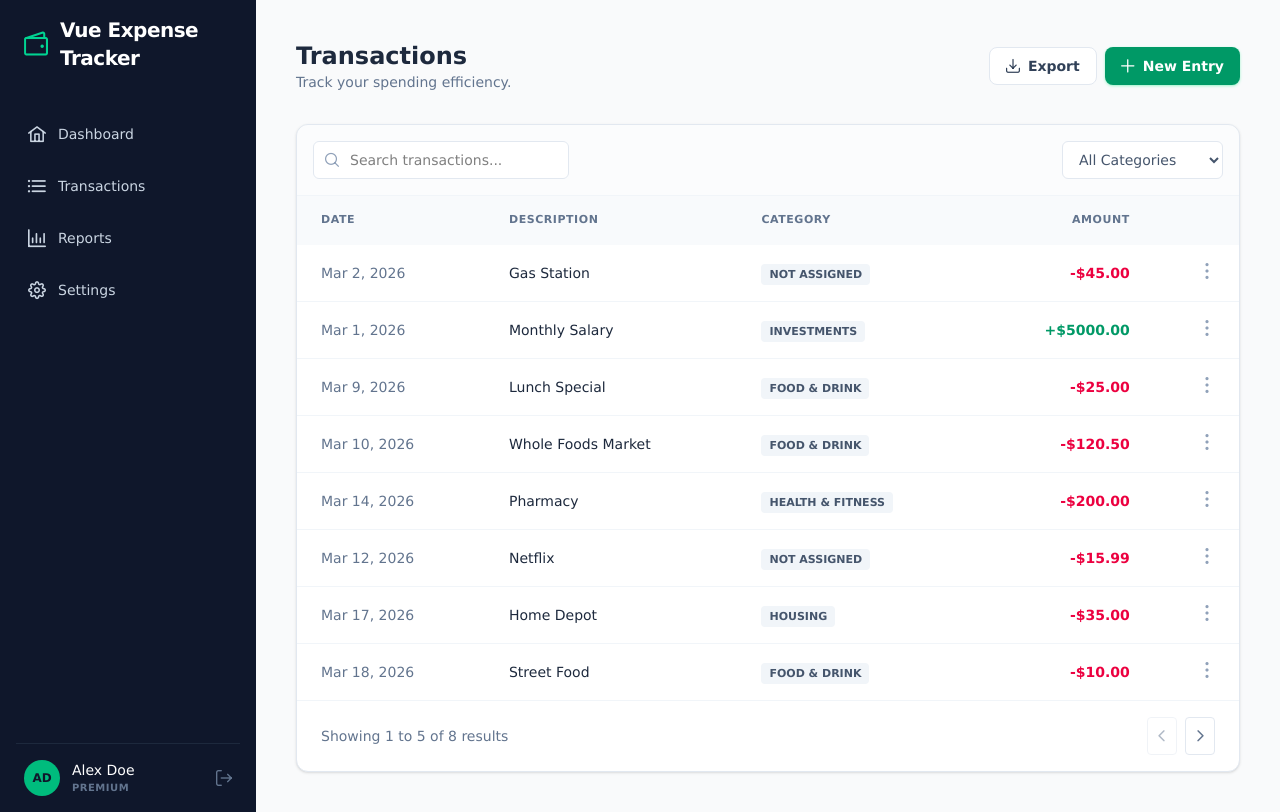
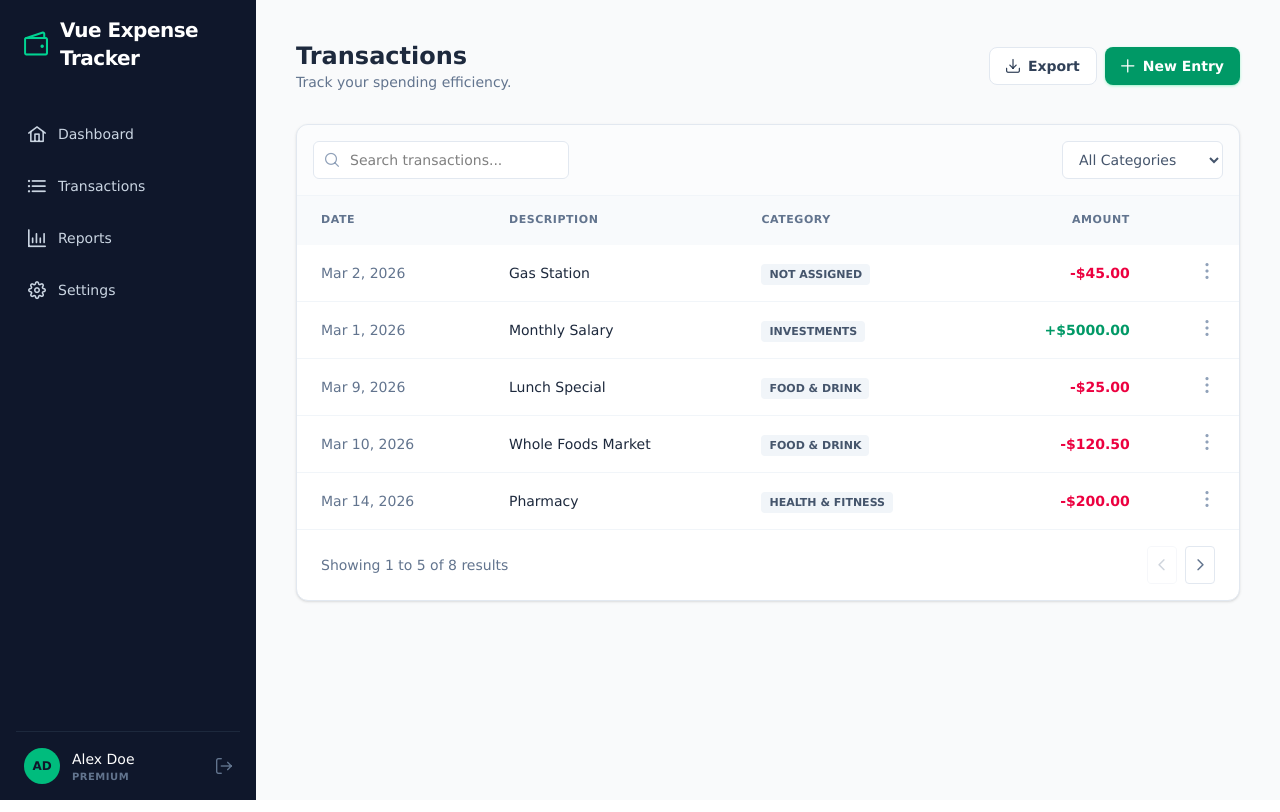
Before and after one commit to scarpakz/vue-expense-tracker, a Vue app: page /transactions in a window 1280 px wide. Built offline with nearby package versions, Linux system fonts and the light colour scheme; data requests are answered from the project's data file.

Commit message:
fixed pagination on table

```diff
--- a/src/components/TransactionTable.vue
+++ b/src/components/TransactionTable.vue
@@ -14,7 +14,7 @@
                 <option v-for="cat in getCategories" :value="cat" :key="cat">{{ cat }}</option>
             </select>
         </div>
-        <div class="overflow-x-auto" v-if="getTransactions.length">
+        <div class="overflow-x-auto" v-if="transactions.length">
             <table class="w-full text-left border-collapse">
                 <thead>
                     <tr class="bg-slate-50 text-slate-500 uppercase text-[11px] font-bold tracking-wider">
@@ -69,10 +69,19 @@
         <div class="px-6 py-4 border-t border-slate-100 flex items-center justify-between text-sm text-slate-500">
             <span>Showing {{ tableResults.min }} to {{ tableResults.max }} of {{ tableResults.length }} results</span>
             <div class="flex gap-2">
-                <button class="p-2 border border-slate-200 rounded hover:bg-slate-50 disabled:opacity-50" disabled>
+                <button
+                    @click="setTableDisplay('prev')"
+                    :disabled="minCounter === 0"
+                    class="p-2 border border-slate-200 rounded hover:bg-slate-50 disabled:opacity-30"
+                >
                     <i class="pi pi-chevron-left text-xs"></i>
                 </button>
-                <button class="p-2 border border-slate-200 rounded hover:bg-slate-50">
+
+                <button
+                    @click="setTableDisplay('next')"
+                    :disabled="maxCounter >= transactions.length - 1"
+                    class="p-2 border border-slate-200 rounded hover:bg-slate-50 disabled:opacity-30"
+                >
                     <i class="pi pi-chevron-right text-xs"></i>
                 </button>
             </div>
@@ -89,7 +98,7 @@
 </style>
 <script setup>
 import { useDateFormatter } from '@/composable/dateFormatter.js'
-import { ref, computed, onMounted, watchEffect, onUnmounted } from 'vue'
+import { ref, computed, onMounted, watchEffect, onUnmounted, watch } from 'vue'
 import { API_DELETE_DETAIL_TRANSACTION } from '@/api/api.js'
 import { useToast } from 'vue-toastification'
 
@@ -105,6 +114,7 @@ const toast = useToast()
 
 const selectedCategory = ref('')
 const transactions = ref([])
+const tableDisplay = ref([])
 const textSearch = ref('')
 const tableResults = ref({
     min: 1,
@@ -112,6 +122,9 @@ const tableResults = ref({
     length: 24
 })
 const visibleIds = ref([])
+const PAGE_SIZE = 5
+const minCounter = ref(0)
+const maxCounter = ref(PAGE_SIZE - 1)
 
 const getCategories = computed(() => {
     let filterPropByCategory = props.userTransactions.map(item => item.categoryName)
@@ -126,11 +139,11 @@ const setDefaultCategory = () => {
 }
 
 const getTransactions = computed(() => {
-    return transactions.value
+    return tableDisplay.value
 })
 
 const setTransactionByCategory = () => {
-    transactions.value = props.userTransactions.filter((item) => {
+    transactions.value = props.userTransactions.filter((item, idx) => {
         if (selectedCategory.value === 'All Categories') {
             return item
         }
@@ -138,8 +151,34 @@ const setTransactionByCategory = () => {
     })
 }
 
-// TODO: add delete function
-// Fix Results table
+const setTableDisplay = (action = 'initial') => {
+    // Update counters based on the button clicked
+    if (action === 'next') {
+        minCounter.value += PAGE_SIZE;
+        maxCounter.value += PAGE_SIZE;
+    } else if (action === 'prev') {
+        minCounter.value -= PAGE_SIZE;
+        maxCounter.value -= PAGE_SIZE;
+    } else {
+        // Reset to first page (used for initial load or search/filter)
+        minCounter.value = 0;
+        maxCounter.value = PAGE_SIZE - 1;
+    }
+
+    // Prevent "Previous" from going below index 0
+    if (minCounter.value < 0) {
+        minCounter.value = 0;
+        maxCounter.value = PAGE_SIZE - 1;
+    }
+
+    // Slice the master list into the display list
+    tableDisplay.value = transactions.value.slice(minCounter.value, maxCounter.value + 1);
+
+    // Update the "Showing X to Y" labels
+    tableResults.value.min = minCounter.value + 1;
+    tableResults.value.max = Math.min(maxCounter.value + 1, transactions.value.length);
+};
+
 const filterBySearch = () => {
     transactions.value = transactions.value.filter((item) => {
         return item.description.toLowerCase().includes(textSearch.value.toLowerCase())
@@ -184,6 +223,10 @@ const closeAllMenus = (e) => {
     }
 }
 
+watch([transactions],() => {
+    setTableDisplay('initial')
+}, { immediate: true })
+
 watchEffect(() => {
     setTransactionByCategory()
     filterBySearch()
```
